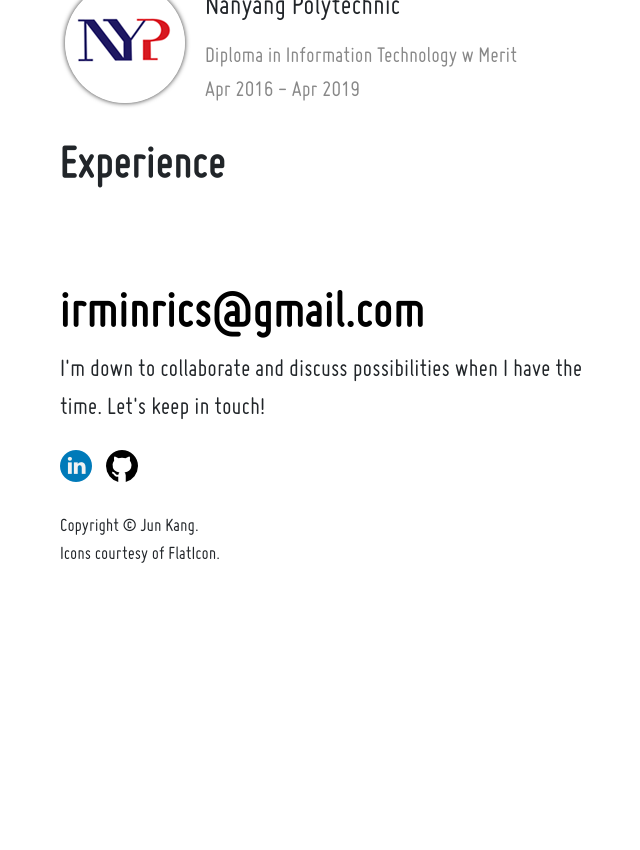
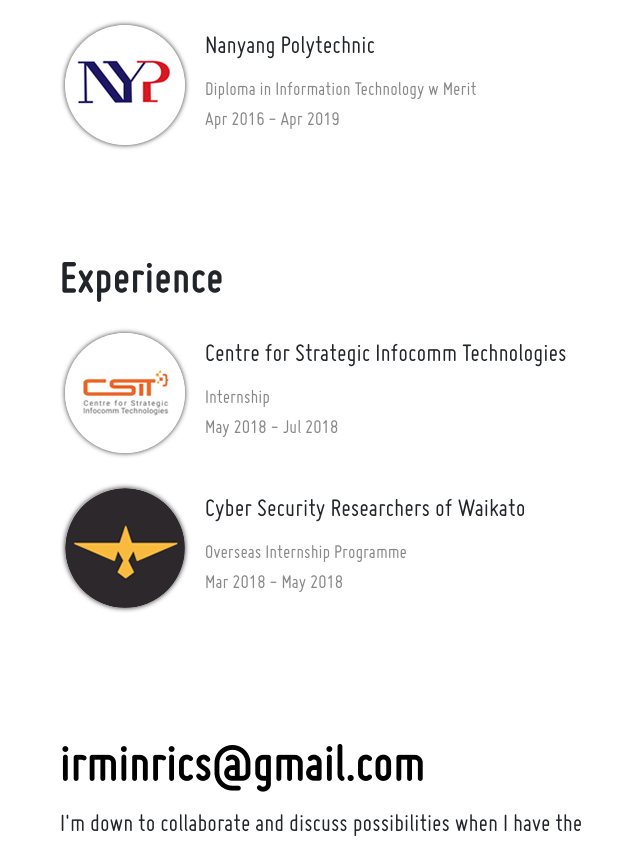
Before and after one commit to angjunkang/react-angjunkang, a React (Create React App) app: page /about in a window 1280 px wide. Shown: the part 1700-2550 px from the top of the page, without its empty margins (68-708 px from the left). Before the commit the page ends 2342 px from the top, so only its background shows below. Built offline with nearby package versions, Linux system fonts and the light colour scheme.

Commit message:
Completed experience section

```diff
--- a/src/components/Content/About/Experience.js
+++ b/src/components/Content/About/Experience.js
@@ -1,8 +1,26 @@
+import CSIT from '../../../images/csit-icon.png'
+import CROW from '../../../images/crow-icon.png'
+
 const Experience = () => {
     return (
         <div className="education-div">
             <div className="education-text left">
                 <h3 className="section-header">Experience</h3>
+                <Company company={"Centre for Strategic Infocomm Technologies"} image={CSIT} description={"Internship"} date={"May 2018 - Jul 2018"} />
+                <Company company={"Cyber Security Researchers of Waikato"} image={CROW} description={"Overseas Internship Programme"} date={"Mar 2018 - May 2018"} />
+            </div>
+        </div>
+    )
+}
+
+const Company = ({ company, image, description, date }) => {
+    return (
+        <div className="education-content">
+            <img className='education-icon left' src={image} alt="" />
+            <div className='education-description'>
+                <p class="about-title">{company}</p>
+                <div className="description">{description}
+                    <p>{date}</p> </div>
             </div>
         </div>
     )
--- a/src/css/homepage.css
+++ b/src/css/homepage.css
@@ -294,7 +294,8 @@ li {
 
 .section-header {
     font-family: miso-bold, sans-serif;
-    font-size: 2.1em;
+    font-size: 2.3em;
+    letter-spacing: .0125em;
 }
 
 .description {
@@ -426,12 +427,18 @@ li {
     padding-top: 10px;
 }
 
+.education-div {
+    min-height: 100px;
+    overflow: hidden;
+    padding: 60px 0 30px 0;
+}
+
 .education-text {
     font-family: miso, sans-serif;
     width: 60%;
     text-align: justify;
     text-justify: inter-word;
-    font-size: 1.15em;
+    font-size: 1em;
     transition: font-size .3s ease-in-out;
 }
 
```
Also changed, not shown: src/images/CROW-icon.png, src/images/csit-icon.png.
